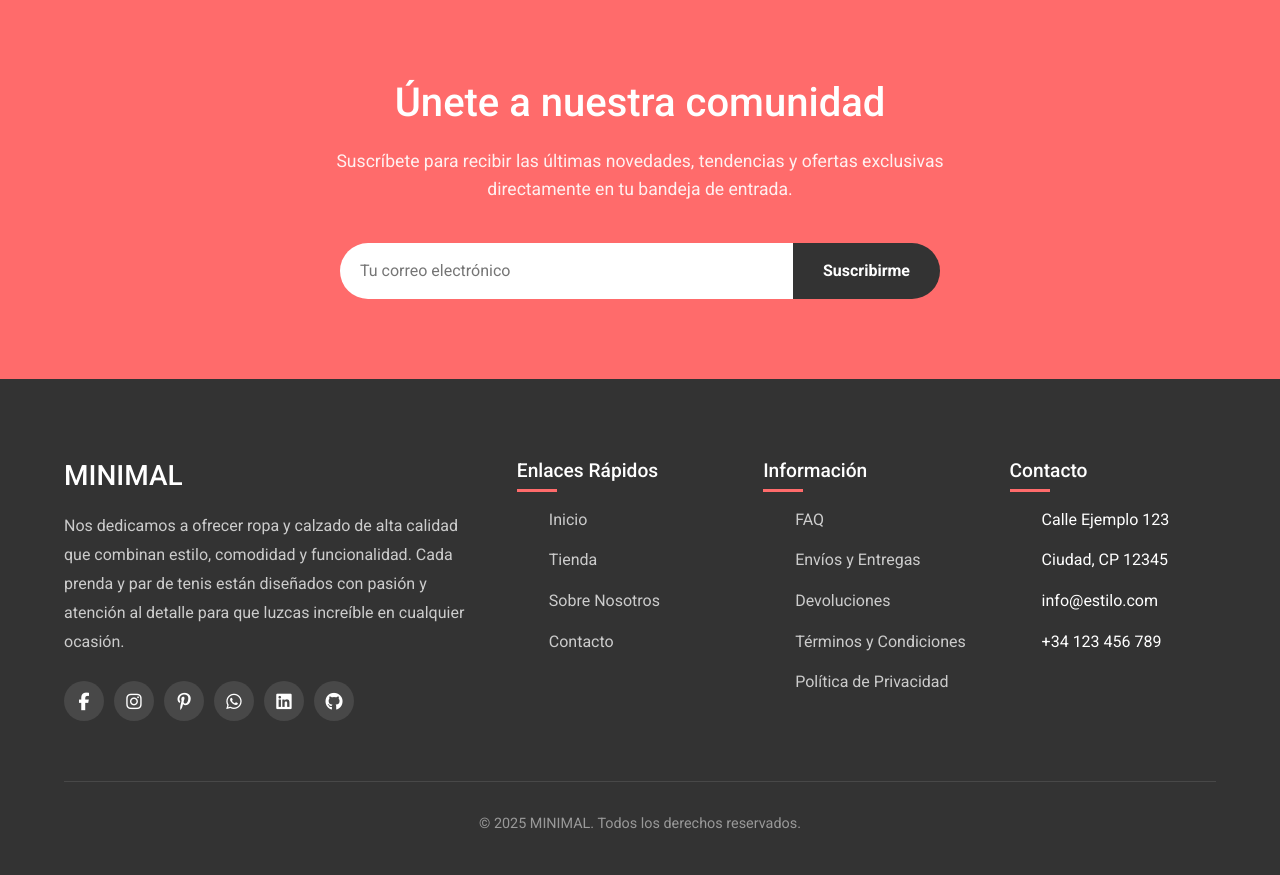
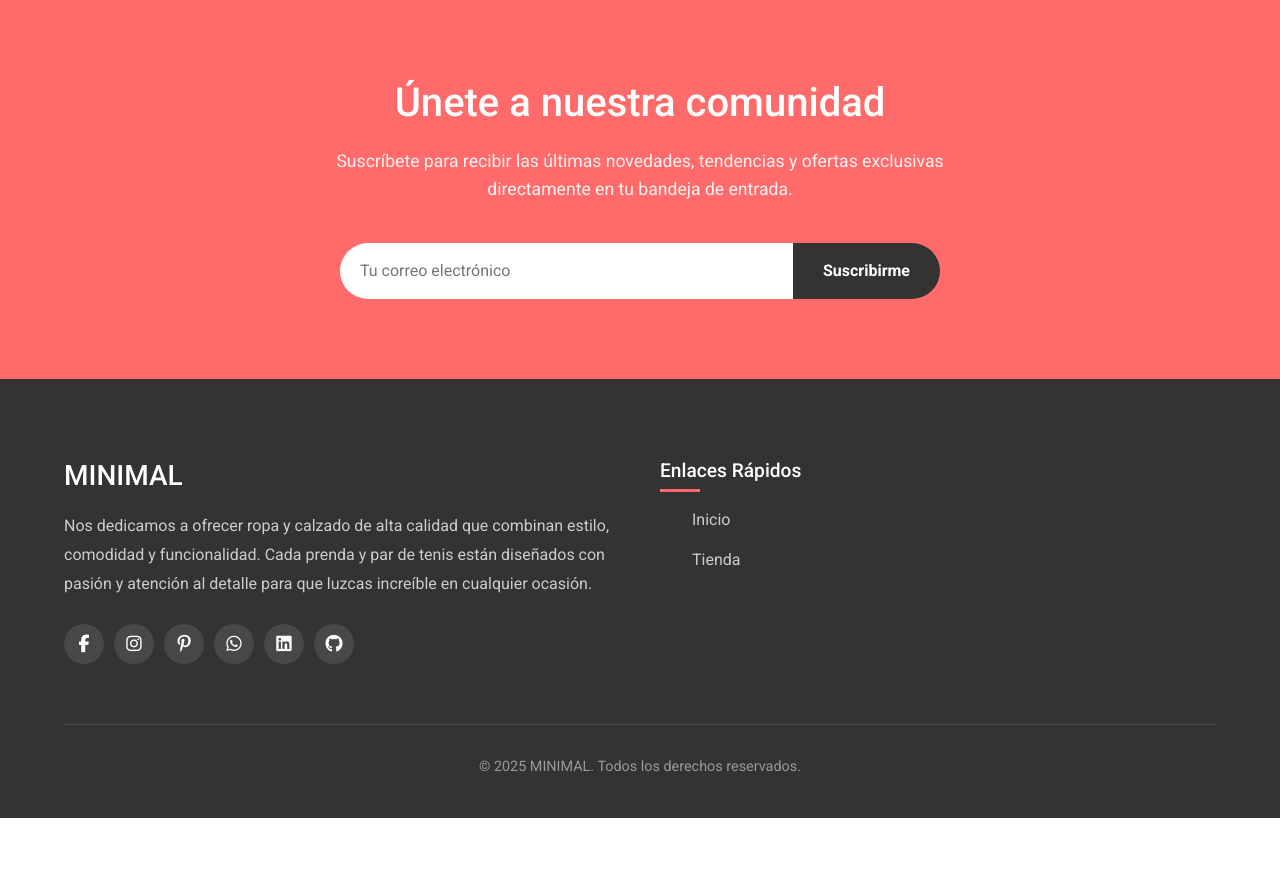
Before and after one commit to joshuasandovalb11/MINIMAL, a Flask app: page / in a window 1280 px wide. Shown: the part 3197-4072 px from the top of the page. After the commit the page ends 4015 px from the top, so only its background shows below. Run offline with Flask 3, Linux system fonts and the light colour scheme; some libraries are stand-ins or nearby versions; some web fonts are replaced.

Commit message:
Aesthetic desing to the HTMLs

```diff
--- a/app/app.py
+++ b/app/app.py
@@ -179,4 +179,4 @@ def delete_product_route():
 
 
 if __name__ == '__main__':
-    app.run(host='0.0.0.0', port=5000)
+    app.run(host='0.0.0.0', port=5000, debug=True)
--- a/app/static/css/index.css
+++ b/app/static/css/index.css
@@ -689,7 +689,7 @@ html {
 
   .footer-content {
     display: grid;
-    grid-template-columns: 2fr 1fr 1fr 1fr;
+    grid-template-columns: 1fr 1fr;
     gap: 40px;
     margin-bottom: 60px;
   }
--- a/app/templates/index.html
+++ b/app/templates/index.html
@@ -31,8 +31,6 @@
         <ul>
           <li><a href="{{ url_for('index') }}">Inicio</a></li>
           <li><a href="{{ url_for('store') }}">Tienda</a></li>
-            <li><a href="#footer-about">Sobre Nosotros</a></li>
-            <li><a href="#footer-contact">Contacto</a></li>
         </ul>
       </nav>
       <div class="cart-icon">🛒</div>
@@ -176,29 +174,6 @@
         <ul>
           <li><a href="#">Inicio</a></li>
           <li><a href="{{ url_for('store') }}">Tienda</a></li>
-          <li><a href="#">Sobre Nosotros</a></li>
-          <li><a href="#">Contacto</a></li>
-        </ul>
-      </div>
-
-      <div class="footer-links">
-        <h4>Información</h4>
-        <ul>
-          <li><a href="#">FAQ</a></li>
-          <li><a href="#">Envíos y Entregas</a></li>
-          <li><a href="#">Devoluciones</a></li>
-          <li><a href="#">Términos y Condiciones</a></li>
-          <li><a href="#">Política de Privacidad</a></li>
-        </ul>
-      </div>
-
-      <div class="footer-links">
-        <h4>Contacto</h4>
-        <ul>
-          <li>Calle Ejemplo 123</li>
-          <li>Ciudad, CP 12345</li>
-          <li>info@estilo.com</li>
-          <li>+34 123 456 789</li>
         </ul>
       </div>
     </div>
--- a/app/templates/login.html
+++ b/app/templates/login.html
@@ -30,11 +30,6 @@
       <div class="login-content">
         <h1>Acceso Administrador</h1>
         <p class="login-subtitle">Inicia sesión para gestionar productos y más</p>
-
-        <a href="{{ url_for('login_with_google') }}" class="google-btn">
-          <img src="https://upload.wikimedia.org/wikipedia/commons/5/53/Google_%22G%22_Logo.svg" alt="Google logo">
-          Iniciar sesión con Google
-        </a>
 
         <form class="login-form" action="{{ url_for('login') }}" method="POST">
             <div class="form-group">
```
Also changed, not shown: app/templates/administrador.html (+2 -27 lines), app/templates/store.html (+0 -25 lines).
